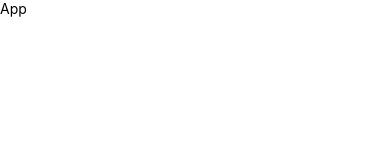
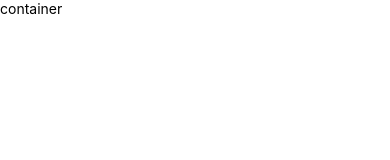
Before and after one commit to cangeldev/whatsAppClone, a React Native app: screen / in a window 390 px wide. Shown: the top 160 px of the page. Built offline with nearby package versions, Linux system fonts and the light colour scheme.

Commit message:
Absolute path added.

```diff
--- a/App.tsx
+++ b/App.tsx
@@ -1,11 +1,10 @@
 import { View, Text } from 'react-native'
 import React from 'react'
+import { Container } from 'container/container'
 
 const App = () => {
   return (
-    <View>
-      <Text>App</Text>
-    </View>
+    <Container />
   )
 }
 
--- a/package.json
+++ b/package.json
@@ -23,6 +23,7 @@
     "@types/react": "^18.0.24",
     "@types/react-test-renderer": "^18.0.0",
     "babel-jest": "^29.2.1",
+    "babel-plugin-module-resolver": "^5.0.0",
     "eslint": "^8.19.0",
     "jest": "^29.2.1",
     "metro-react-native-babel-preset": "0.76.8",
--- /dev/null
+++ b/src/container/container.tsx
@@ -0,0 +1,10 @@
+import { View, Text } from 'react-native'
+import React from 'react'
+
+export const Container = () => {
+    return (
+        <View>
+            <Text>container</Text>
+        </View>
+    )
+}
```
Also changed, not shown: tsconfig.json (+8 -1 lines), .babelrc (added), 1 other file (tests, documents, lock files or other folders).
